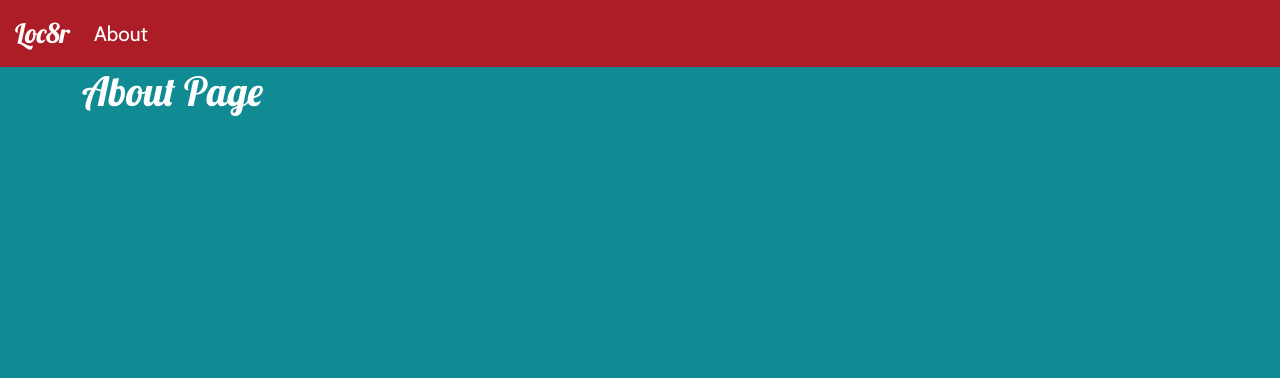
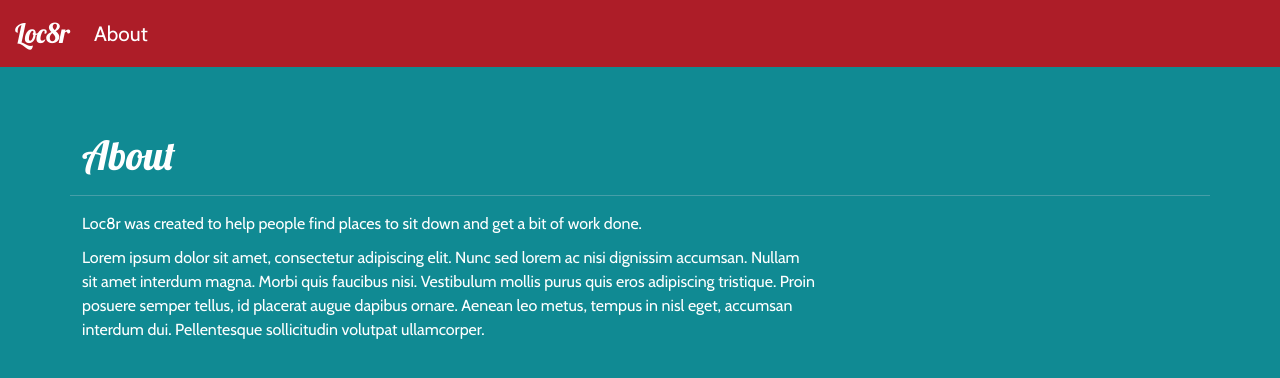
Before and after one commit to GalenCasstevens/react-loc8r, a React (Create React App) app in the folder frontend/: page /about in a window 1280 px wide. Shown: the top 378 px of the page. Built offline with nearby package versions, Linux system fonts and the light colour scheme.

Commit message:
added logic 4 cancel btn, added details for abt pg

```diff
--- a/frontend/src/pages/About.jsx
+++ b/frontend/src/pages/About.jsx
@@ -1,7 +1,29 @@
-import React from 'react';
+import Header from '../components/Header';
+import Row from 'react-bootstrap/Row';
+import Col from 'react-bootstrap/Col';
 
 function About() {
-	return <h1>About Page</h1>;
+	return (
+		<>
+			<Header title="About" />
+			<Row>
+				<Col lg={8}>
+					<p>
+						Loc8r was created to help people find places to sit down and get a
+						bit of work done.
+					</p>
+					<p>
+						Lorem ipsum dolor sit amet, consectetur adipiscing elit. Nunc sed
+						lorem ac nisi dignissim accumsan. Nullam sit amet interdum magna.
+						Morbi quis faucibus nisi. Vestibulum mollis purus quis eros
+						adipiscing tristique. Proin posuere semper tellus, id placerat augue
+						dapibus ornare. Aenean leo metus, tempus in nisl eget, accumsan
+						interdum dui. Pellentesque sollicitudin volutpat ullamcorper.
+					</p>
+				</Col>
+			</Row>
+		</>
+	);
 }
 
 export default About;
--- a/frontend/src/pages/Details.jsx
+++ b/frontend/src/pages/Details.jsx
@@ -68,6 +68,12 @@ function Details() {
 	const formIsValid = () => {
 		if (author && rating && reviewText) return true;
 		else return false;
+	};
+
+	const onCancel = () => {
+		setFormData({ author: '', rating: 5, reviewText: '' });
+		setFormVisible(false);
+		setFormError('');
 	};
 
 	if (location && location !== null) {
@@ -218,7 +224,11 @@ function Details() {
 													<Form.Group>
 														<Row className="float-end mb-3">
 															<Col className="float-end" md={12}>
-																<Button id="cancel-review-btn" variant="danger">
+																<Button
+																	id="cancel-review-btn"
+																	variant="danger"
+																	onClick={() => onCancel()}
+																>
 																	Cancel
 																</Button>
 																<Button
```
